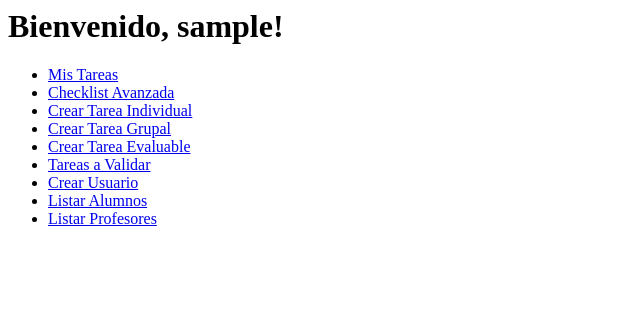
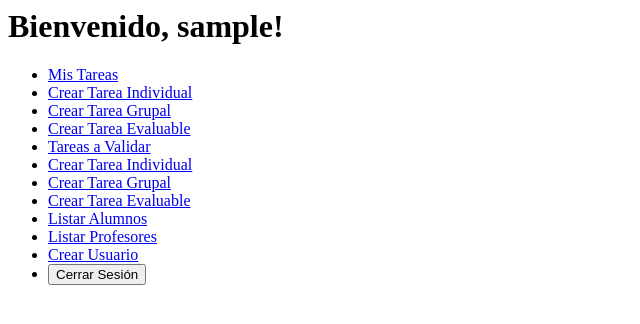
Before and after one commit to rhernandezmy/DWES-UT04-Practica-2025-2026, a Django app: page /tareas/ in a window 1280 px wide. Shown: the top 324 px of the page, without its empty margins (0-640 px from the left). Run offline with Django 5.2, Linux system fonts and the light colour scheme; a user stored in the database is signed in; tables that the repository leaves empty hold one stand-in row (values such as "Sample post").

Commit message:
Añadir logout al dashboard

```diff
--- a/gestion_de_tareas/tareas/templates/tareas/dashboard.html
+++ b/gestion_de_tareas/tareas/templates/tareas/dashboard.html
@@ -1,19 +1,32 @@
+<!-- templates/tareas/dashboard.html-->
 <h1>Bienvenido, {{ usuario.username }}!</h1>
 
 <ul>
     <li><a href="{% url 'mis_tareas' %}">Mis Tareas</a></li>
-    <li><a href="{% url 'checklist_avanzado' %}">Checklist Avanzada</a></li>
 
-    {% if usuario.es_profesor %}
+    {% if usuario.es_alumno %}
         <li><a href="{% url 'crear_tarea' 'individual' %}">Crear Tarea Individual</a></li>
         <li><a href="{% url 'crear_tarea' 'grupal' %}">Crear Tarea Grupal</a></li>
         <li><a href="{% url 'crear_tarea' 'evaluable' %}">Crear Tarea Evaluable</a></li>
+    {% endif %}
+
+    {% if usuario.es_profesor %}
         <li><a href="{% url 'tareas_a_validar' %}">Tareas a Validar</a></li>
+        <li><a href="{% url 'crear_tarea' 'individual' %}">Crear Tarea Individual</a></li>
+        <li><a href="{% url 'crear_tarea' 'grupal' %}">Crear Tarea Grupal</a></li>
+        <li><a href="{% url 'crear_tarea' 'evaluable' %}">Crear Tarea Evaluable</a></li>
+        <li><a href="{% url 'listar_alumnos' %}">Listar Alumnos</a></li>
+        <li><a href="{% url 'listar_profesores' %}">Listar Profesores</a></li>
     {% endif %}
 
     {% if usuario.is_superuser %}
         <li><a href="{% url 'crear_usuario' %}">Crear Usuario</a></li>
-        <li><a href="{% url 'listar_alumnos' %}">Listar Alumnos</a></li>
-        <li><a href="{% url 'listar_profesores' %}">Listar Profesores</a></li>
     {% endif %}
+
+    <li>
+        <form method="post" action="{% url 'logout' %}">
+            {% csrf_token %}
+            <button type="submit">Cerrar Sesión</button>
+        </form>
+    </li>
 </ul>
--- a/gestion_de_tareas/tareas/urls.py
+++ b/gestion_de_tareas/tareas/urls.py
@@ -1,5 +1,6 @@
 from django.urls import path
 from . import views
+from django.contrib.auth import views as auth_views
 
 urlpatterns = [
     path('', views.dashboard, name='dashboard'),
@@ -13,6 +14,9 @@ urlpatterns = [
     path('completar_tarea/<str:tipo>/<uuid:tarea_id>/', views.completar_tarea, name='completar_tarea'),
     path('validar_tarea/<uuid:tarea_id>/', views.validar_tarea, name='validar_tarea'),
 
-    # urls para las comprobaciones
+    # url para las comprobaciones
     path('checklist_avanzado/', views.checklist_avanzado, name='checklist_avanzado'),
+
+     # url para hacer logout
+    path('accounts/logout/', auth_views.LogoutView.as_view(next_page='/'), name='logout'),
 ]
```
